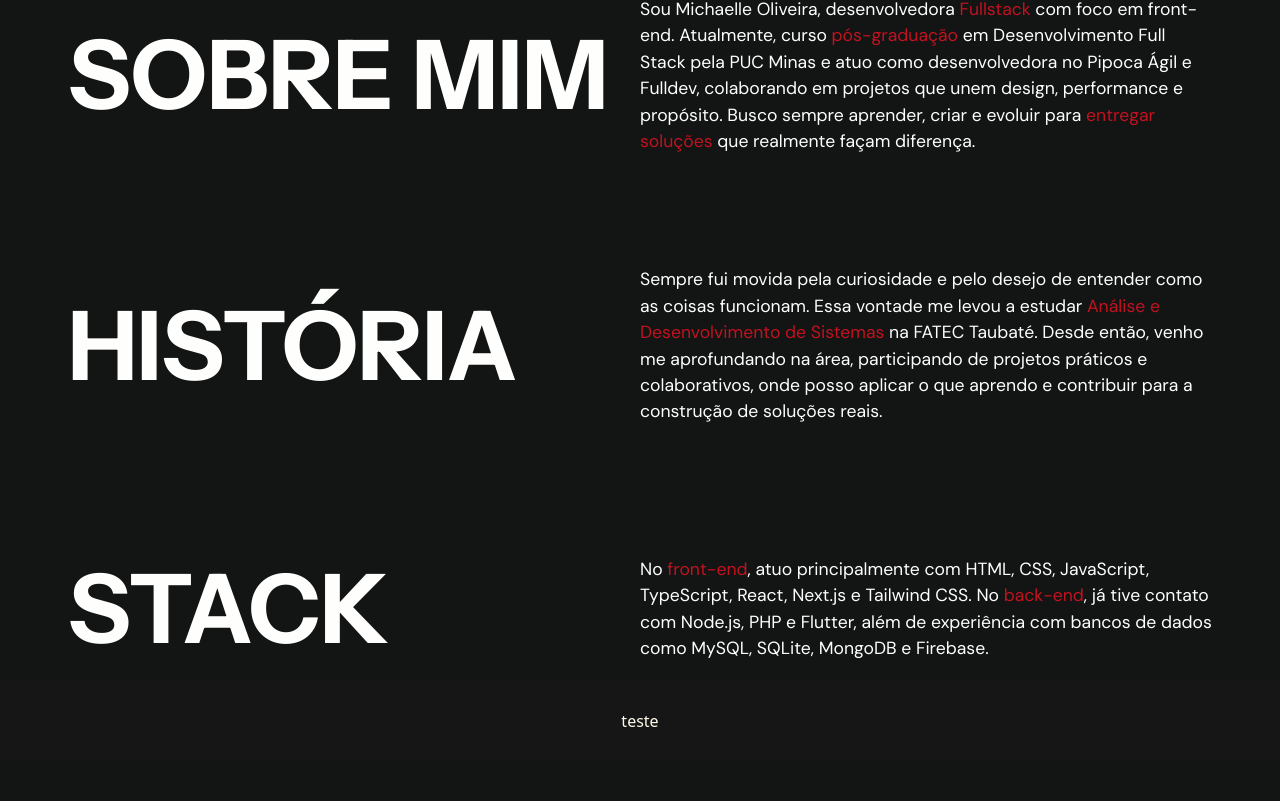
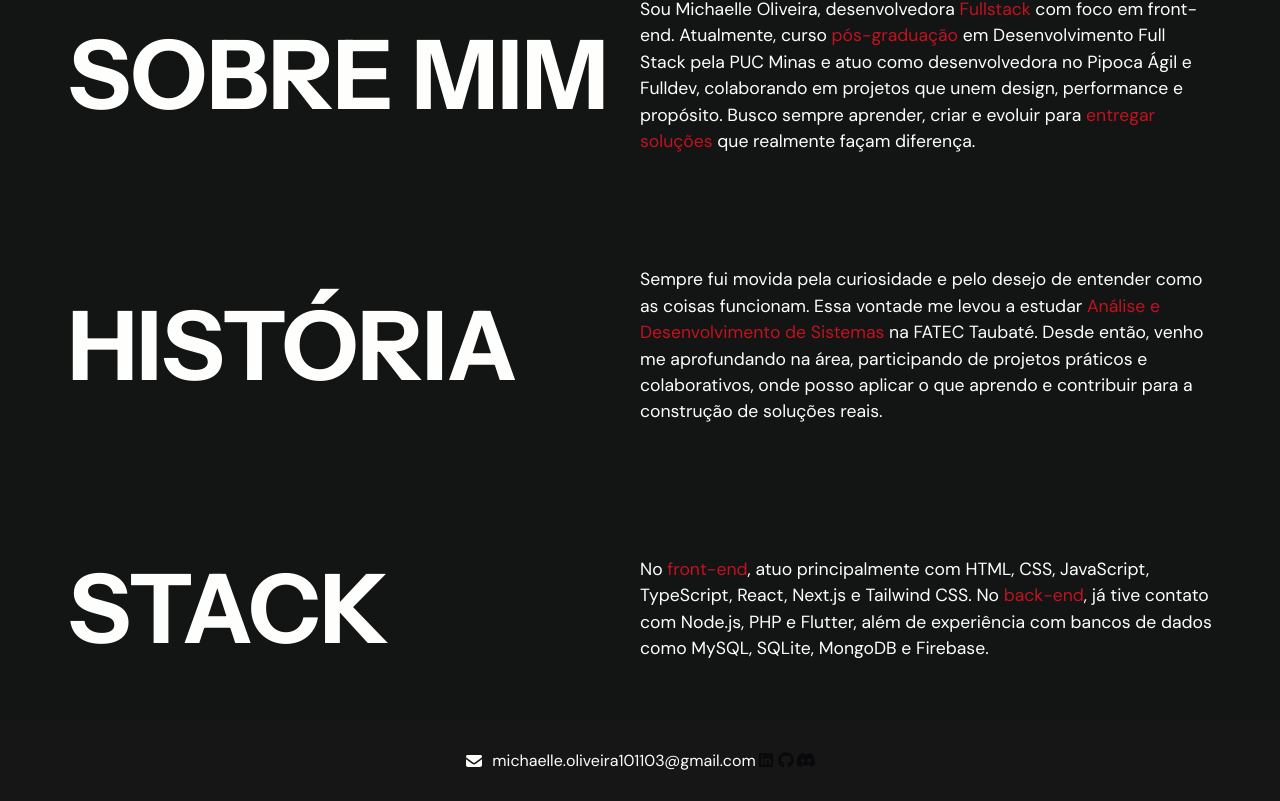
Before and after one commit to michaelleoliveir/mikl_portfolio, a Next.js app: page / in a window 1280 px wide. Shown: the part 832-1633 px from the top of the page. Before the commit the page ends 1593 px from the top, so only its background shows below. Built offline with nearby package versions, Linux system fonts and the light colour scheme; a web font is replaced by a local one.

Commit message:
feat: update Footer component with contact information and social media icons

```diff
--- a/src/components/ui/Footer.tsx
+++ b/src/components/ui/Footer.tsx
@@ -1,9 +1,24 @@
-import React from 'react'
+import { FontAwesomeIcon } from '@fortawesome/react-fontawesome'
+import { faEnvelope } from '@fortawesome/free-solid-svg-icons'
+import { faDiscord, faGithub, faLinkedin } from '@fortawesome/free-brands-svg-icons'
 
 const teste = () => {
     return (
-        <div className='bg-background-footer w-full h-20 flex items-center justify-center'>
-            <p className='text-amber-50'>teste</p>
+        <div className='bg-background-footer w-full h-20 mt-10 flex items-center justify-center font-dm-sans'>
+            <div>
+                <div className='flex flex-row justify-between'>
+                    <a href="mailto:michaelle.oliveira101103@gmail.com" className='flex justify-center items-center gap-2'>
+                        <FontAwesomeIcon icon={faEnvelope} color='#fefefd' />
+                        <p className='text-letter'>michaelle.oliveira101103@gmail.com</p>
+                    </a>
+
+                    <div>
+                        <FontAwesomeIcon icon={faLinkedin} />
+                        <FontAwesomeIcon icon={faGithub} />
+                        <FontAwesomeIcon icon={faDiscord} />
+                    </div>
+                </div>
+            </div>
         </div>
     )
 }
```
